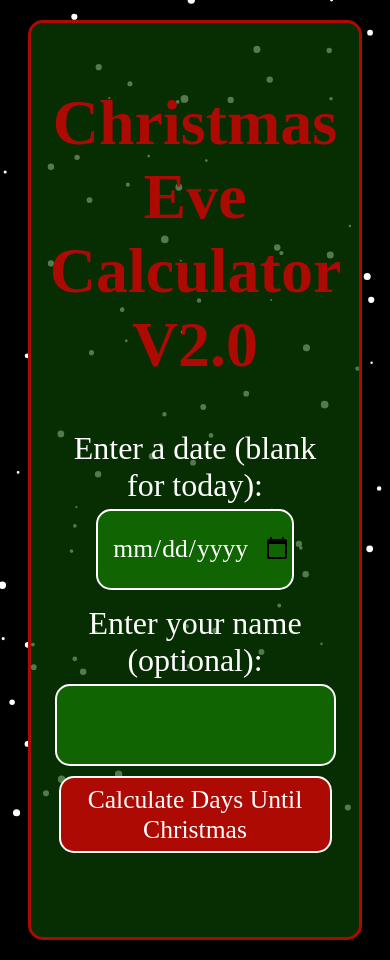
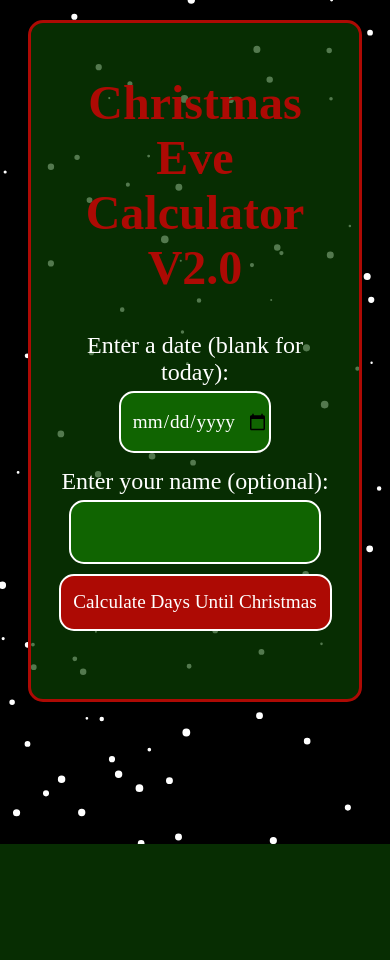
Before and after one commit to davidhuckfield/Christmas_Eve_Eve_Calculator, a Flask app: page / in a window 390 px wide. After the commit the page ends 844 px from the top, so only its background shows below. Run offline with Flask 3, Linux system fonts and the light colour scheme; some web fonts are replaced.

Commit message:
Adjusting font sizing for mobile display

```diff
--- a/static/style.css
+++ b/static/style.css
@@ -21,7 +21,7 @@ body {
     color: white;
     text-align:center;
     border:3px solid rgb(173,10,4);
-    font-size:2em;
+    font-size:1.5em;
     display:flex;
     flex-direction:column;
     align-items:center;
```
